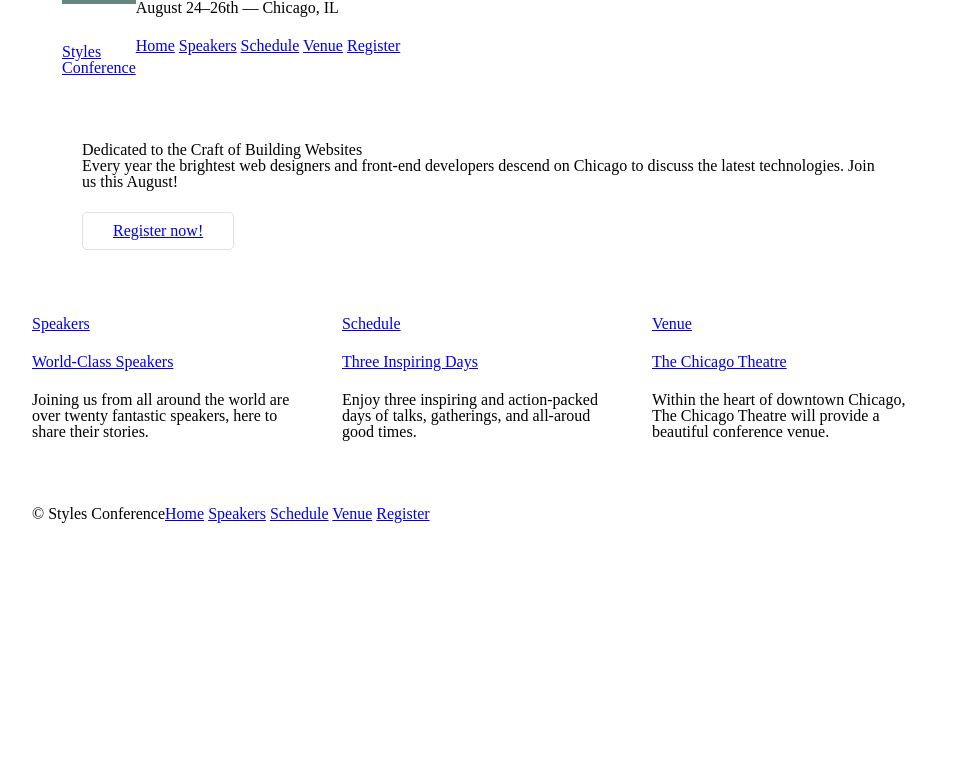
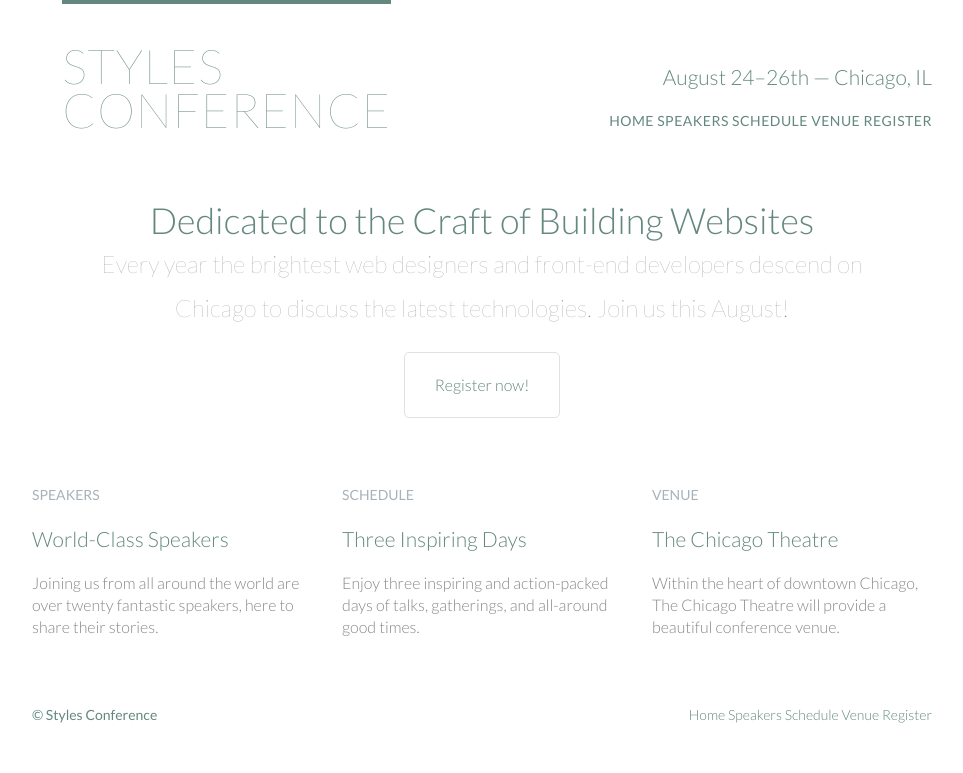
Before and after one commit to groninge01/styles-conference, a plain HTML site: page index.html in a window 1280 px wide. Shown: the whole page, without its empty margins (158-1121 px from the left). Drawn offline with Linux system fonts and the light colour scheme.

Commit message:
Added lesson 6.

```diff
--- a/assets/stylesheets/main.css
+++ b/assets/stylesheets/main.css
@@ -49,6 +49,66 @@
 
 /*
   ========================================
+  Custom styles
+  ========================================
+*/
+body {
+  color: #888;
+  font: 300 16px/22px "Lato", "Open Sans", "Helvetica Neue", Helvetica, Arial, sans-serif;
+}
+
+h1, h2, h3, h4 {
+  color: #648880;
+}
+
+h1 {
+  font-size: 36px;
+  line-height: 44px;
+}
+h2 {
+  font-size: 24px;
+  line-height: 44px;
+}
+h3 {
+  font-size: 21px;
+}
+h4 {
+  font-size: 18px;
+}
+h5 {
+  color: #a9b2b9;
+  font-size: 14px;
+  font-weight: 400;
+	text-transform: uppercase;
+}
+strong {
+  font-weight: 400;
+}
+cite, em {
+  font-style: italic;
+}
+
+/*
+  ========================================
+  Links
+  ========================================
+*/
+
+a:hover {
+  color: #a9b2b9;
+}
+
+a {
+  color: #648880;
+	text-decoration: none;
+}
+
+p a {
+  border-bottom: 1px solid #dfe2e5;
+}
+
+/*
+  ========================================
   Grid
   ========================================
 */
@@ -89,8 +149,6 @@
   width: 66.66%;
 }
 
-
-
 /*
   ========================================
   Typography
@@ -125,8 +183,23 @@
 */
 
 .hero {
+	line-height: 44px;
   padding: 22px 80px 66px 80px;
+	text-align: center;
 }
+
+.hero h2 {
+  font-size: 36px;
+}
+.hero p {
+  font-size: 24px;
+	font-weight: 100;
+}
+
+.teaser a:hover h3 {
+  color: #a9b2b9;
+}
+
 
 /*
   ========================================
@@ -154,8 +227,36 @@
 
 .logo {
   border-top: 4px solid #648880;
+  float: left;
+  font-size: 48px;
+  font-weight: 100;
+  letter-spacing: .5px;
+  line-height: 44px;
   padding: 40px 0 22px 0;
-  float: left;
+  text-transform: uppercase;
+}
+
+
+.tagline {
+  margin: 66px 0 22px 0;
+	text-align: right;
+}
+
+/*
+  ========================================
+  Navigation
+  ========================================
+*/
+
+.primary-nav {
+  font-size: 14px;
+  font-weight: 400;
+	letter-spacing: .5px;
+  text-transform: uppercase;
+}
+
+.nav {
+  text-align: right;
 }
 
 /*
@@ -165,10 +266,13 @@
 */
 
 .primary-footer {
+	color: #648880;
+  font-size: 14px;
   padding-bottom: 44px;
   padding-top: 44px;
 }
 
 .primary-footer small {
   float: left;
+	font-weight: 400;
 }
--- a/index.html
+++ b/index.html
@@ -4,6 +4,7 @@
         <meta charset="utf-8">
         <title>Styles Conference</title>
         <link rel="stylesheet" type="text/css" href="assets/stylesheets/main.css">
+        <link rel="stylesheet" href="http://fonts.googleapis.com/css?family=Lato:100,300,400">
     </head>
     <body>
 
@@ -16,8 +17,8 @@
     		<h1 class="logo"><a href="index.html">Styles <br> Conference</a></h1>
 
         </section>
-        	<h3>August 24&ndash;26th &mdash; Chicago, IL</h3>
-        	<nav>
+        	<h3 class="tagline">August 24&ndash;26th &mdash; Chicago, IL</h3>
+        	<nav class="nav primary-nav">
         		<a href="index.html">Home</a>
         		<a href="speakers.html">Speakers</a>
         		<a href="schedule.html">Schedule</a>
@@ -43,7 +44,7 @@
 
         <!-- speakers -->
 
-    		<section class="col-1-3">
+    		<section class="teaser col-1-3">
           <a href="speakers.html">
       			<h5>Speakers</h5>
       			<h3>World-Class Speakers</h3>
@@ -53,17 +54,17 @@
 
           schedule
 
-        --><section class="col-1-3">
+        --><section class="teaser col-1-3">
           <a href="schedule.html">
       			<h5>Schedule</h5>
       			<h3>Three Inspiring Days</h3>
           </a>
-    			<p>Enjoy three inspiring and action-packed days of talks, gatherings, and all-aroud good times.</p>
+    			<p>Enjoy three inspiring and action-packed days of talks, gatherings, and all-around good times.</p>
     		</section><!--
 
           venue
 
-        --><section class="col-1-3">
+        --><section class="teaser col-1-3">
           <a href="venue.html">
       			<h5>Venue</h5>
       			<h3>The Chicago Theatre</h3>
@@ -79,7 +80,7 @@
 
     		<small>&copy; Styles Conference</small>
 
-        <nav>
+        <nav class="nav">
           <a href="index.html">Home</a>
           <a href="speakers.html">Speakers</a>
           <a href="schedule.html">Schedule</a>
```
Also changed, not shown: register.html (+14 -9 lines), schedule.html (+15 -8 lines), speakers.html (+15 -8 lines), venue.html (+15 -8 lines).
